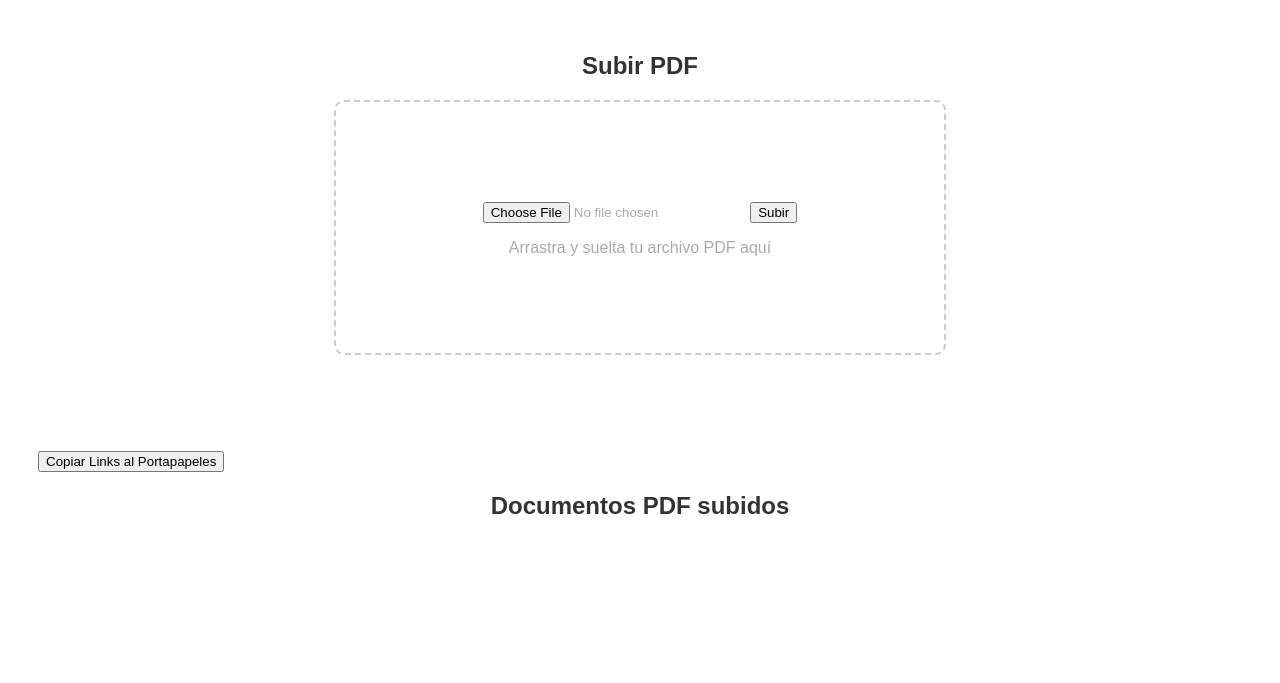
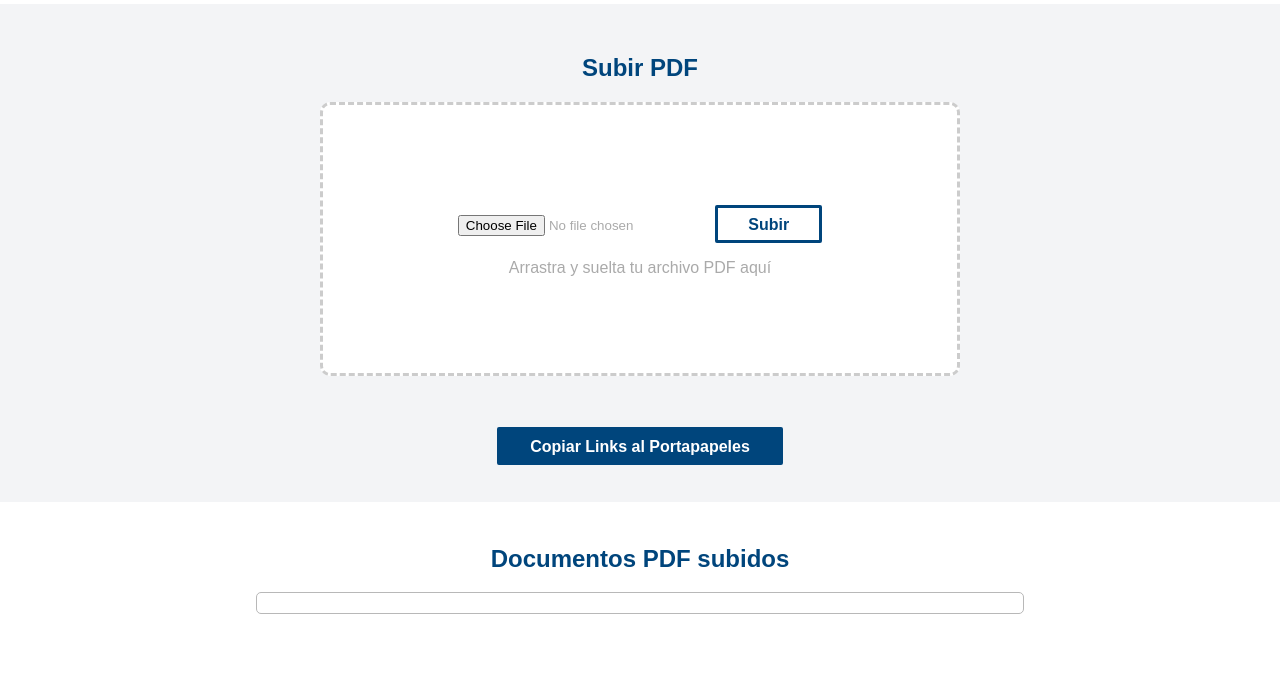
Before and after one commit to rrgarre/pdf-server, a website: page public/index.html in a window 1280 px wide. Shown: the part 117-800 px from the top of the page. Drawn offline with nearby package versions, Linux system fonts and the light colour scheme; no server answers.

Commit message:
new styles

```diff
--- a/public/styles.css
+++ b/public/styles.css
@@ -1,24 +1,32 @@
 body {
   font-family: Arial, sans-serif;
-  padding: 20px;
+  padding: 0px;
+  margin:0px !important;
 }
 
 h1, h2 {
   color: #333;
 }
 
+h1 {
+  font-size: 28px
+}
+
+
+h2 {
+  text-align: center;
+  color: #00457c !important;
+}
+
 form, ul {
   margin-top: 20px;
 }
 
-button {
-  margin-left: 10px;
-}
 
 .drop-zone {
-  border: 2px dashed #ccc;
+  border: 3px dashed #ccc;
   border-radius: 10px;
-  padding: 20px;
+  padding: 80px;
   text-align: center;
   color: #aaa;
   margin-top: 20px;
@@ -27,14 +35,16 @@ button {
 
 .drop-zone.dragover {
   border-color: #333;
-  color: #333;
+  color: ##aaa;
 }
 
 .cabecera {
   display: flex;
   flex-direction: row;
-  margin-bottom: 6em;
-  margin: 0 10% 5% 10%;
+  margin-bottom: 1em;
+  /* margin: 0px 10% 5% 10%; */
+  background-color: white;
+  padding: 14px 6% 3px 6%;
 }
 
 
@@ -58,23 +68,78 @@ h2 {
 
 
 .drop-zone {
-  border: 2px dashed #ccc;
-  border-radius: 10px;
-  padding: 80px;
-  text-align: center;
-  color: #aaa;
-  margin-top: 20px;
-  cursor: pointer;
   margin-left: 25%;
   margin-right: 25%;
   margin-bottom: 6em;
+  background-color: white;
 }
 
 li {
+  display: flex;
   list-style-type: none;
 }
 
 ul#pdfList {
-  margin: 0 15% 0 15%;
-  text-align: center;
+  margin: 0 20% 0 20%;
+  padding: 20px 40px 0px 40px;
+  border: 1px solid #b8b8b8;
+  border-radius: 5px;
 }
+
+.file-name {
+  display: flex;
+  width: 90%;
+  align-items: center;
+  padding-left: 10px;
+  font-family: monospace;
+  font-size: 14px;
+}
+
+.button-view, .button-delete {
+  width: 5%;
+  border: none;
+  background-color: unset;
+  color: #00457c;
+}
+
+
+
+li:nth-child(odd) {
+  background-color: #a8bfd275;
+}
+
+
+.material-symbols-outlined {
+  padding-top: 4px;
+}
+
+.div-copy {
+  display: flex;
+  align-items: center;
+  justify-content: space-around;
+  margin: -75px 0 80px 0;
+}
+
+
+button#copyLinksButton, #uploadForm > button {
+  padding: 8px 30px 6px 30px;
+  border: 3px solid #00457c;
+  background: none;
+  color: #00457c;
+  font-size: 16px;
+  font-family: arial;
+  font-weight: bolder;
+  border-radius: 2px;
+}
+
+button#copyLinksButton {
+  color: white;
+  background-color: #00457c;
+  border: 3px solid #00457c;
+}
+
+/*sección subir*/
+body > section:nth-child(2) {
+  background-color: #F3F4F6;
+  padding: 30px 0 30px 0px;
+}
```
